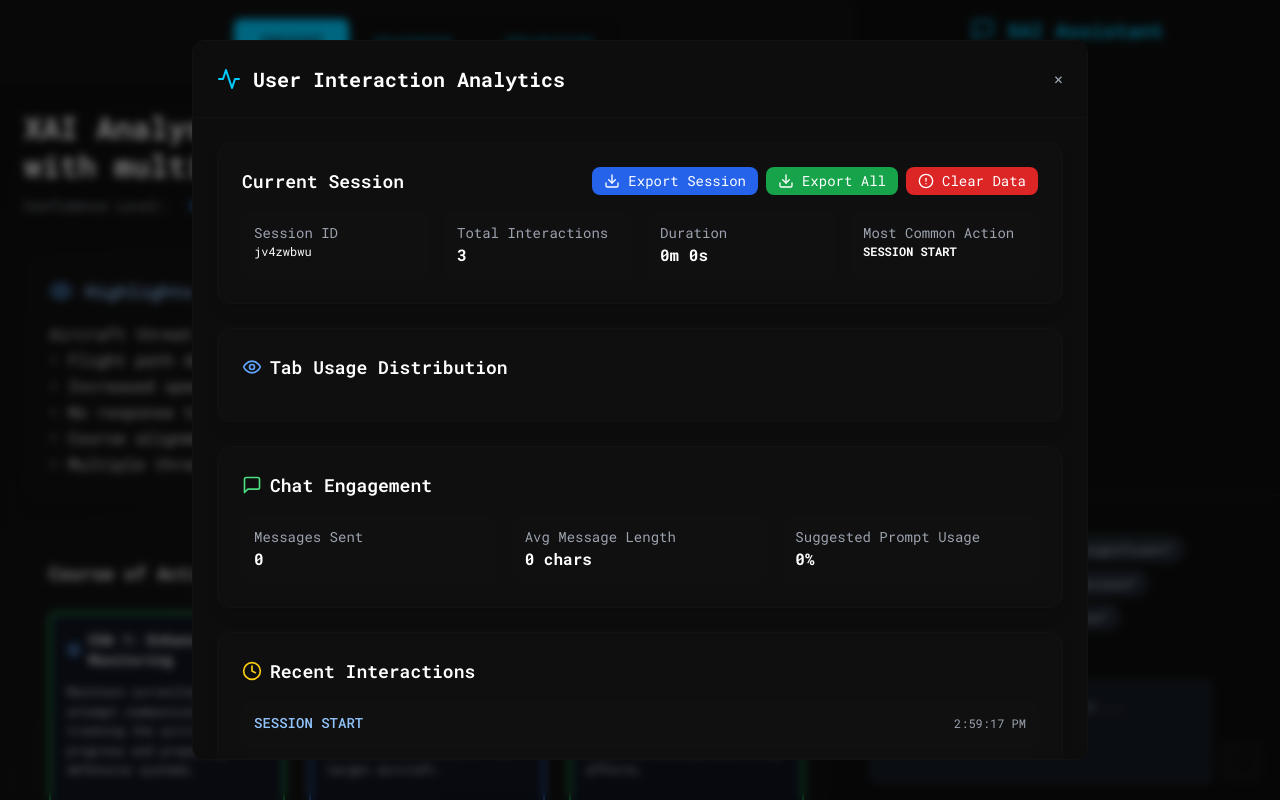
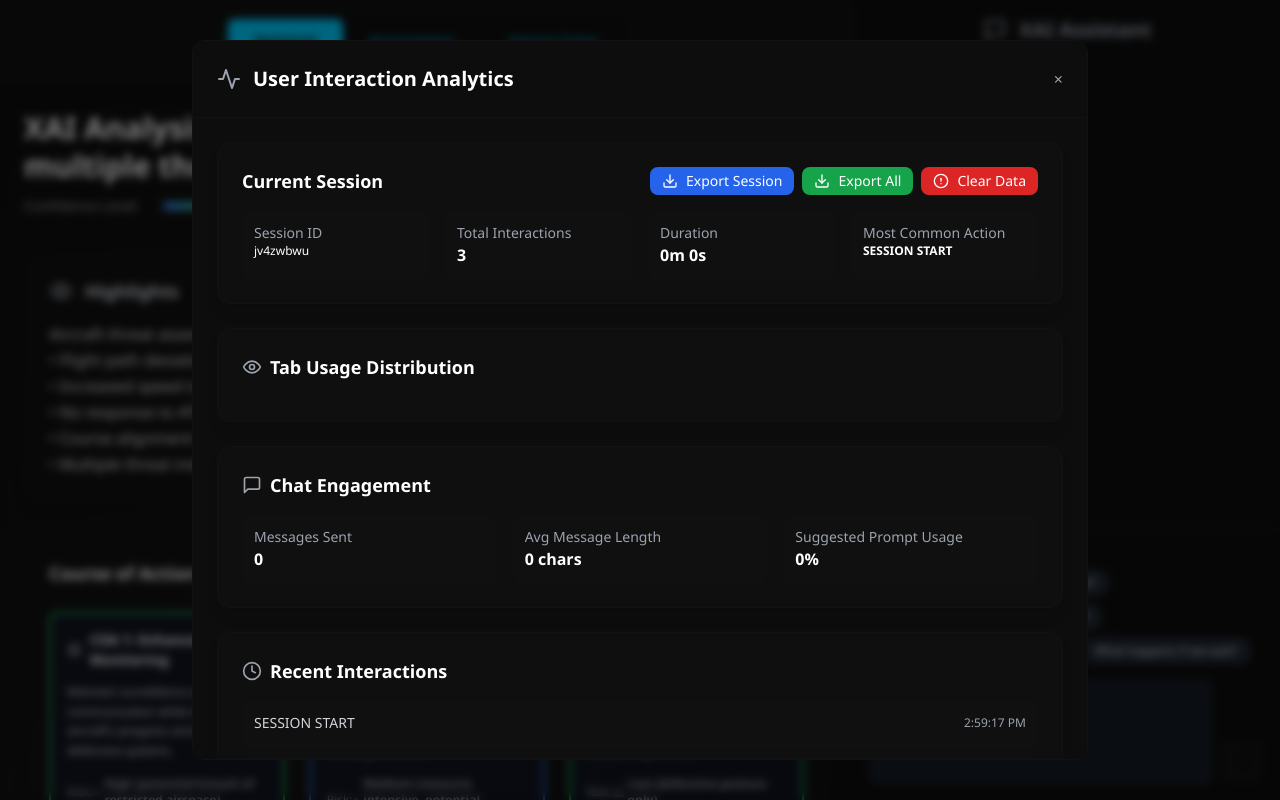
Before and after one commit to LaurenceC3HF/XAI-Assistant-UI-AI-OpenAI, a React (Vite) app: page / in a window 1280 px wide. Both pictures are taken after a click on the button 38 px from the left and 38 px from the top of the page. Built offline with nearby package versions, Linux system fonts and the light colour scheme.

Commit message:
feat: update fonts and neutralize icons

```diff
--- a/src/App.tsx
+++ b/src/App.tsx
@@ -94,7 +94,7 @@ function App() {
   );
 
   return (
-    <div className="flex h-screen bg-gradient-to-br from-intel-black via-intel-gray to-intel-black text-intel-cyan font-mono overflow-hidden">
+    <div className="flex h-screen bg-gradient-to-br from-intel-black via-intel-gray to-intel-black text-intel-cyan font-sans overflow-hidden">
       {/* Main Content Area */}
       <div className="flex-1 flex flex-col min-w-0">
         <Header activeTab={activeTab} onTabChange={handleTabChange} />
@@ -122,10 +122,8 @@ function App() {
       {/* Global Styles */}
       <style dangerouslySetInnerHTML={{
         __html: `
-          @import url('https://fonts.googleapis.com/css2?family=Roboto+Mono:wght@400;500;600;700&display=swap');
-
           * {
-            font-family: 'Roboto Mono', 'Courier New', monospace;
+            font-family: 'Segoe UI Variable', 'Segoe UI', system-ui, sans-serif;
           }
 
           .scrollbar-thin::-webkit-scrollbar {
@@ -161,7 +159,7 @@ function App() {
           }
 
           .font-mono {
-            font-family: 'Roboto Mono', 'Courier New', monospace;
+            font-family: 'Segoe UI Variable', 'Segoe UI', system-ui, sans-serif;
           }
 
           /* Ensure proper text rendering */
--- a/src/components/ChatPanel.tsx
+++ b/src/components/ChatPanel.tsx
@@ -68,16 +68,16 @@ export const ChatPanel: React.FC<ChatPanelProps> = ({
       {/* Header */}
       <header className="p-4 border-b border-intel-gray flex-shrink-0">
         <div className="flex items-center justify-center space-x-3">
-          <MessageSquare className="w-6 h-6 text-intel-cyan" />
-          <h1 className="text-xl font-bold text-intel-cyan">XAI Assistant</h1>
+          <MessageSquare className="w-6 h-6 text-gray-400" />
+          <h1 className="text-xl font-bold text-gray-400">XAI Assistant</h1>
         </div>
         {error && (
           <div className="mt-3 p-3 bg-intel-red/20 border border-intel-red/50 rounded-lg flex items-center">
-            <AlertCircle className="w-4 h-4 text-intel-red mr-2 flex-shrink-0" />
-            <span className="text-intel-red text-sm">{error}</span>
+            <AlertCircle className="w-4 h-4 text-gray-400 mr-2 flex-shrink-0" />
+            <span className="text-gray-400 text-sm">{error}</span>
             <button
               onClick={onClearError}
-              className="ml-auto text-intel-red hover:text-intel-red/80"
+              className="ml-auto text-gray-400 hover:text-gray-300"
             >
               ×
             </button>
@@ -143,7 +143,7 @@ export const ChatPanel: React.FC<ChatPanelProps> = ({
                       {isUser ? (
                         <User className="w-4 h-4" />
                       ) : (
-                        <Bot className="w-4 h-4 text-intel-cyan" />
+                        <Bot className="w-4 h-4 text-gray-400" />
                       )}
                     </div>
                     <p className="text-sm leading-relaxed flex-1">
@@ -160,7 +160,7 @@ export const ChatPanel: React.FC<ChatPanelProps> = ({
           <div className="flex justify-start">
             <div className="bg-[#1e1e1e] p-4 mr-4 max-w-[85%]">
               <div className="flex items-center space-x-2">
-                <Bot className="w-4 h-4 text-intel-cyan" />
+                <Bot className="w-4 h-4 text-gray-400" />
                 <div className="flex space-x-1">
                   <div className="w-2 h-2 bg-intel-cyan rounded-full animate-bounce" />
                   <div className="w-2 h-2 bg-intel-cyan rounded-full animate-bounce" style={{ animationDelay: '0.1s' }} />
--- a/src/components/InteractionLogger.tsx
+++ b/src/components/InteractionLogger.tsx
@@ -160,7 +160,7 @@ export const InteractionLogger: React.FC<InteractionLoggerProps> = ({
       <div className="bg-intel-black border border-intel-gray rounded-xl max-w-4xl w-full max-h-[90vh] overflow-y-auto">
         <div className="p-6 border-b border-intel-gray flex items-center justify-between">
           <div className="flex items-center space-x-3">
-            <Activity className="w-6 h-6 text-intel-cyan" />
+            <Activity className="w-6 h-6 text-gray-400" />
             <h2 className="text-xl font-bold text-white">User Interaction Analytics</h2>
           </div>
           <button
@@ -230,7 +230,7 @@ export const InteractionLogger: React.FC<InteractionLoggerProps> = ({
               {/* Tab Usage */}
               <VisualCard>
                 <div className="flex items-center mb-4">
-                  <Eye className="w-5 h-5 text-blue-400 mr-2" />
+                  <Eye className="w-5 h-5 text-gray-400 mr-2" />
                   <h3 className="text-lg font-semibold text-white">Tab Usage Distribution</h3>
                 </div>
                 <div className="space-y-3">
@@ -256,7 +256,7 @@ export const InteractionLogger: React.FC<InteractionLoggerProps> = ({
               {/* Chat Engagement */}
               <VisualCard>
                 <div className="flex items-center mb-4">
-                  <MessageSquare className="w-5 h-5 text-green-400 mr-2" />
+                  <MessageSquare className="w-5 h-5 text-gray-400 mr-2" />
                   <h3 className="text-lg font-semibold text-white">Chat Engagement</h3>
                 </div>
                 <div className="grid grid-cols-1 md:grid-cols-3 gap-4">
@@ -278,14 +278,14 @@ export const InteractionLogger: React.FC<InteractionLoggerProps> = ({
               {/* Recent Interactions */}
               <VisualCard>
                 <div className="flex items-center mb-4">
-                  <Clock className="w-5 h-5 text-yellow-400 mr-2" />
+                  <Clock className="w-5 h-5 text-gray-400 mr-2" />
                   <h3 className="text-lg font-semibold text-white">Recent Interactions</h3>
                 </div>
                 <div className="space-y-2 max-h-64 overflow-y-auto">
                   {interactions.slice(-10).reverse().map((interaction, index) => (
                     <div key={interaction.id} className="bg-intel-gray/50 p-3 rounded-lg">
                       <div className="flex items-center justify-between mb-1">
-                        <span className="text-sm font-medium text-blue-300">
+                        <span className="text-sm font-medium text-gray-300">
                           {interaction.type.replace('_', ' ').toUpperCase()}
                         </span>
                         <span className="text-xs text-gray-400">
--- a/src/components/tabs/InsightTab.tsx
+++ b/src/components/tabs/InsightTab.tsx
@@ -23,8 +23,8 @@ export const InsightTab: React.FC<InsightTabProps> = ({
     <div className="space-y-8 animate-fade-in">
       <VisualCard>
         <div className="flex items-center mb-4">
-          <Eye className="w-6 h-6 text-blue-400 mr-3" />
-          <h3 className="text-lg font-semibold text-blue-300">
+          <Eye className="w-6 h-6 text-gray-400 mr-3" />
+          <h3 className="text-lg font-semibold text-gray-300">
             Highlights
           </h3>
         </div>
--- a/src/components/tabs/ProjectionTab.tsx
+++ b/src/components/tabs/ProjectionTab.tsx
@@ -19,8 +19,8 @@ export const ProjectionTab: React.FC<ProjectionTabProps> = ({
     <div className="space-y-8 animate-fade-in">
       <VisualCard>
         <div className="flex items-center mb-4">
-          <Activity className="w-6 h-6 text-purple-400 mr-3" />
-          <h3 className="text-lg font-semibold text-purple-300">
+          <Activity className="w-6 h-6 text-gray-400 mr-3" />
+          <h3 className="text-lg font-semibold text-gray-300">
             Highlights
           </h3>
         </div>
--- a/src/components/tabs/ReasoningTab.tsx
+++ b/src/components/tabs/ReasoningTab.tsx
@@ -21,11 +21,11 @@ export const ReasoningTab: React.FC<ReasoningTabProps> = ({
       {/* Put summary and SHAP side-by-side */}
       <div className="grid grid-cols-1 xl:grid-cols-2 gap-6">
         <VisualCard>
-          <div className="flex items-center mb-4">
-            <BrainCircuit className="w-6 h-6 text-yellow-400 mr-3" />
-            <h3 className="text-lg font-semibold text-yellow-300">
-              Highlights
-            </h3>
+        <div className="flex items-center mb-4">
+          <BrainCircuit className="w-6 h-6 text-gray-400 mr-3" />
+          <h3 className="text-lg font-semibold text-gray-300">
+            Highlights
+          </h3>
           </div>
           <p className="text-gray-200 leading-relaxed whitespace-pre-wrap">
             {explanation.reasoning?.text}
--- a/src/components/visualizations/COAComparison.tsx
+++ b/src/components/visualizations/COAComparison.tsx
@@ -59,7 +59,7 @@ export const COAComparison: React.FC<COAComparisonProps> = ({
 
             <div className="flex items-start justify-between mb-3">
               <div className="flex items-center">
-                <Target className="w-5 h-5 text-blue-400 mr-2" />
+                <Target className="w-5 h-5 text-gray-400 mr-2" />
                 <h4 className="font-bold text-white text-sm">{coa.name}</h4>
               </div>
               <div className={`px-2 py-1 rounded-full text-xs font-bold ${getScoreColor(coa.recommendationScore)}`}>
@@ -74,14 +74,14 @@ export const COAComparison: React.FC<COAComparisonProps> = ({
             <div className="space-y-2">
               <div className="flex items-center justify-between">
                 <span className="text-xs text-gray-400">Risk:</span>
-                <span className="text-xs font-semibold text-red-400 flex items-center">
+                <span className="text-xs font-semibold text-gray-400 flex items-center">
                   <AlertTriangle className="w-3 h-3 mr-1" />
                   {coa.risk}
                 </span>
               </div>
               <div className="flex items-center justify-between">
                 <span className="text-xs text-gray-400">Reward:</span>
-                <span className="text-xs font-semibold text-green-400 flex items-center">
+                <span className="text-xs font-semibold text-gray-400 flex items-center">
                   <CheckCircle className="w-3 h-3 mr-1" />
                   {coa.reward}
                 </span>
--- a/src/components/visualizations/DAGVisual.tsx
+++ b/src/components/visualizations/DAGVisual.tsx
@@ -143,8 +143,8 @@ export const DAGVisual: React.FC<DAGVisualProps> = ({
   return (
     <VisualCard>
       <div className="flex items-center mb-6">
-        <GitBranch className="w-6 h-6 text-yellow-400 mr-3" />
-        <h3 className="text-lg font-semibold text-yellow-300">
+        <GitBranch className="w-6 h-6 text-gray-400 mr-3" />
+        <h3 className="text-lg font-semibold text-gray-300">
           Causal Decision Graph
         </h3>
       </div>
--- a/tailwind.config.js
+++ b/tailwind.config.js
@@ -4,7 +4,8 @@ export default {
   theme: {
     extend: {
       fontFamily: {
-        mono: ['"Roboto Mono"', '"Courier New"', 'monospace'],
+        sans: ['"Segoe UI Variable"', '"Segoe UI"', 'system-ui', 'sans-serif'],
+        mono: ['"Segoe UI Variable"', 'monospace'],
       },
       colors: {
         'intel-black': '#0d0d0d',
```
Also changed, not shown: src/components/ScenarioPhases.tsx (+5 -5 lines), src/components/visualizations/AlternativeOutcomes.tsx (+4 -4 lines), src/components/visualizations/SHAPVisual.tsx (+6 -6 lines).
